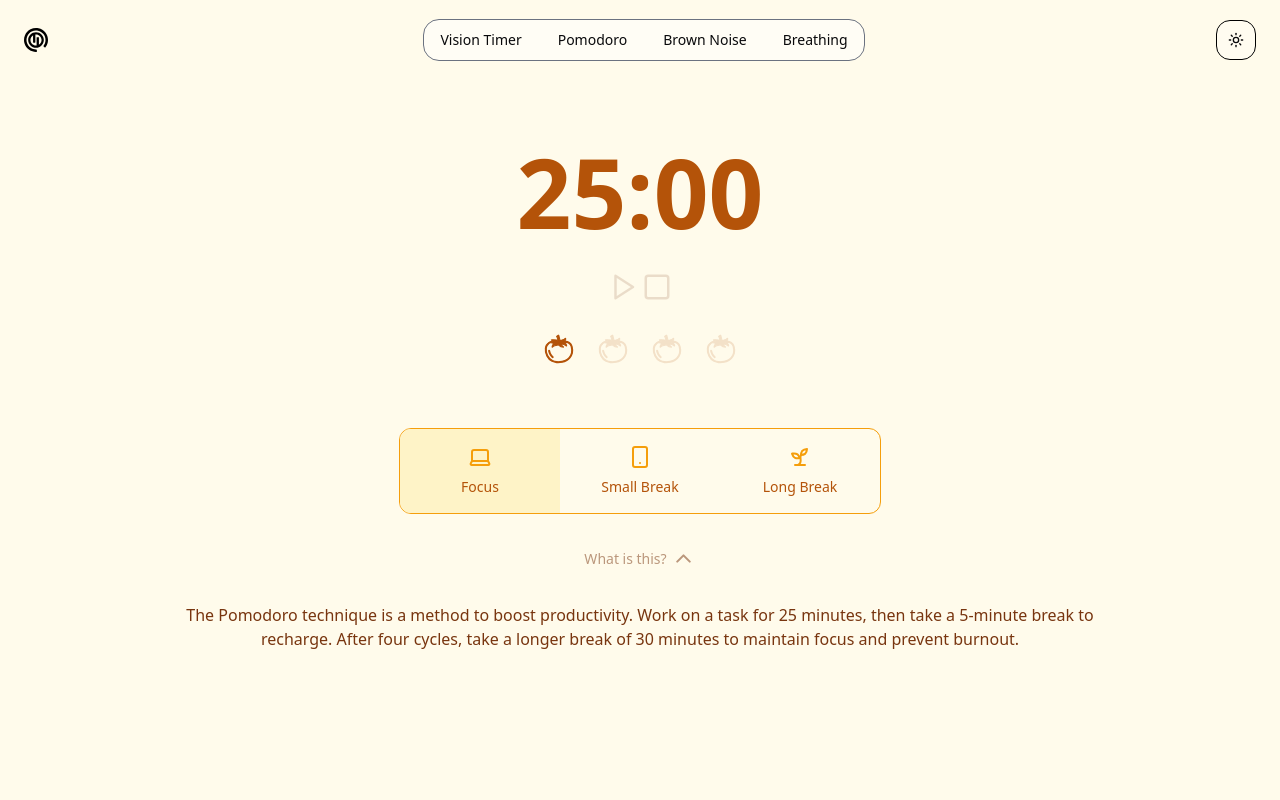
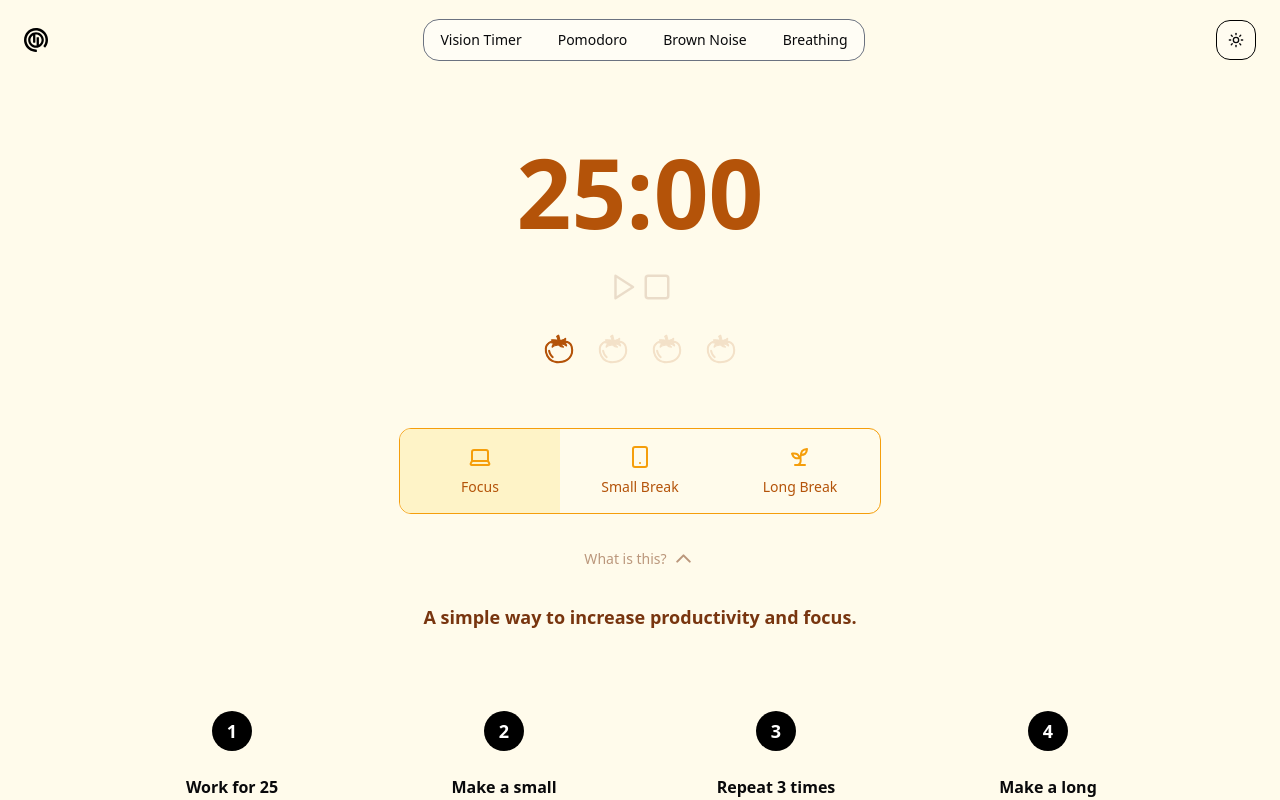
Before and after one commit to kozopas228/pause-loop, a React (Vite) app in the folder frontend/: page /pomodoro in a window 1280 px wide. Both pictures are taken after a click on the element "What is this?". Shown: the top 800 px of the page. Built offline with nearby package versions, Linux system fonts and the light colour scheme.

Commit message:
add pomodoro page what is this

```diff
--- a/frontend/src/pages/pomodoro/PomodoroPage.tsx
+++ b/frontend/src/pages/pomodoro/PomodoroPage.tsx
@@ -1,8 +1,11 @@
 import React, { useState } from 'react';
 import PomodoroTimer from '@/pages/pomodoro/pomodoro-timer/PomodoroTimer.tsx';
-import { ChevronDown, ChevronUp } from 'lucide-react';
+import { ChevronDown, ChevronUp, RotateCcw } from 'lucide-react';
 import BodyBackground from '@/components/body-background/BodyBackground.tsx';
 import Page from '@/components/page/Page.tsx';
+import WorkingPomodoro from '@/assets/vectors/working-pomodoro.svg?react';
+import ChillingPomodoro from '@/assets/vectors/chilling-pomodoro.svg?react';
+import RealChillingPomodoro from '@/assets/vectors/real-chilling-pomodoro.svg?react';
 
 const PomodoroPage = () => {
     const [isShowDescription, setIsShowDescription] = useState(false);
@@ -35,14 +38,60 @@ const PomodoroPage = () => {
                 </p>
             </div>
             {isShowDescription && (
-                <div className='mt-4 flex justify-center text-center'>
-                    <p className='w-3/4 text-amber-900 dark:text-amber-200 dark:opacity-90'>
-                        The Pomodoro technique is a method to boost
-                        productivity. Work on a task for 25 minutes, then take a
-                        5-minute break to recharge. After four cycles, take a
-                        longer break of 30 minutes to maintain focus and prevent
-                        burnout.
-                    </p>
+                <div className='mb-12 mt-4'>
+                    <h3 className='text-center text-lg font-bold text-amber-900 dark:text-amber-50'>
+                        A simple way to increase productivity and focus.
+                    </h3>
+                    <div className='mx-auto mt-12 grid auto-cols-auto grid-cols-1 items-start justify-items-center gap-x-32 gap-y-20 md:mt-20 md:grid-cols-2 lg:w-3/4 lg:grid-cols-3 xl:grid-cols-4 2xl:w-[1024px]'>
+                        <div className='flex h-auto flex-col items-center'>
+                            <div className='flex h-10 w-10 items-center justify-center rounded-full bg-black text-lg font-bold text-white dark:bg-white dark:text-black'>
+                                1
+                            </div>
+                            <p className='mt-6 text-center font-semibold'>
+                                Work for 25 minutes with maximum focus
+                            </p>
+                            <WorkingPomodoro className='mt-6 h-auto w-full md:mt-12' />
+                        </div>
+                        <div className='flex h-auto flex-col items-center'>
+                            <div className='flex h-10 w-10 items-center justify-center rounded-full bg-black text-lg font-bold text-white dark:bg-white dark:text-black'>
+                                2
+                            </div>
+                            <p className='mt-6 text-center font-semibold'>
+                                Make a small break for 5 minutes
+                            </p>
+                            <ChillingPomodoro className='mt-6 h-auto w-full md:mt-12' />
+                        </div>
+                        <div className='flex h-auto flex-col items-center'>
+                            <div className='flex h-10 w-10 items-center justify-center rounded-full bg-black text-lg font-bold text-white dark:bg-white dark:text-black'>
+                                3
+                            </div>
+                            <p className='mt-6 text-center font-semibold'>
+                                Repeat 3 times
+                            </p>
+                            <div className='mt-6 h-auto w-full md:mt-12'>
+                                <div className='flex w-full justify-between'>
+                                    <WorkingPomodoro className='mr-6 h-auto w-full' />
+                                    <ChillingPomodoro className='h-auto w-full' />
+                                </div>
+                                <div className='mt-2 flex w-full justify-between'>
+                                    <WorkingPomodoro className='mr-6 h-auto w-full' />
+                                    <ChillingPomodoro className='h-auto w-full' />
+                                </div>
+                                <div className='mt-2 flex w-full justify-center'>
+                                    <WorkingPomodoro className='w-1/2 h-auto' />
+                                </div>
+                            </div>
+                        </div>
+                        <div className='flex h-auto flex-col items-center'>
+                            <div className='flex h-10 w-10 items-center justify-center rounded-full bg-black text-lg font-bold text-white dark:bg-white dark:text-black'>
+                                4
+                            </div>
+                            <p className='mt-6 text-center font-semibold'>
+                                Make a long break for 30 minutes
+                            </p>
+                            <RealChillingPomodoro className='mt-6 h-auto w-full md:mt-12' />
+                        </div>
+                    </div>
                 </div>
             )}
 
```
